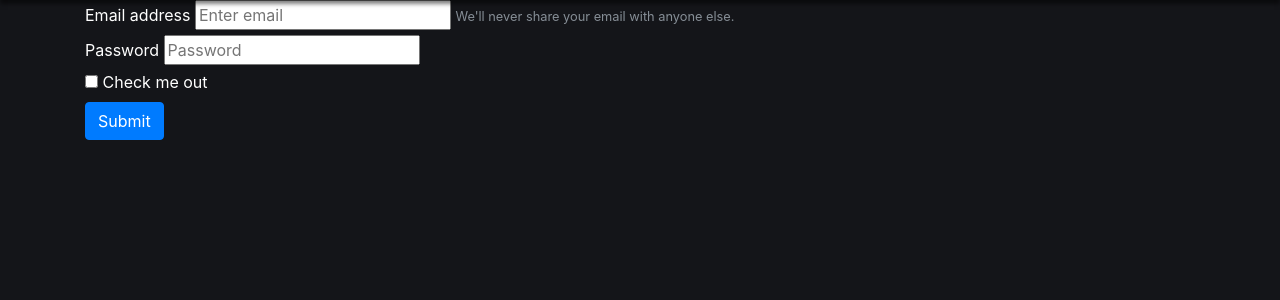
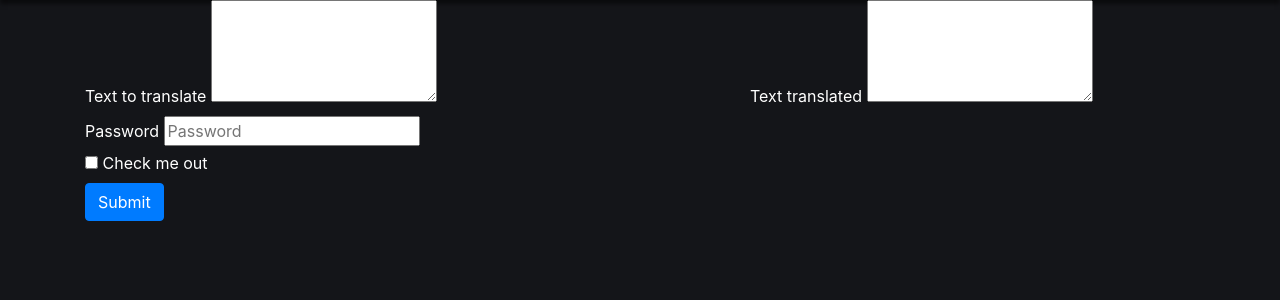
Before and after one commit to William-Barry-Aix/M3104-Projet, a PHP site: page /view/frontend/tradView.php in a window 1280 px wide. Shown: the part 52-352 px from the top of the page. Run offline with PHP 8.4, Linux system fonts and the light colour scheme; some libraries are stand-ins or nearby versions.

Commit message:
Premier test trad

```diff
--- a/view/frontend/nav.php
+++ b/view/frontend/nav.php
@@ -14,7 +14,7 @@
 	                        <a class="nav-link px-3" href="index.php?action=signin"><?= _("Sign in") ?></a>
 	                    </li>
 	                    <li class="nav-item py-1 ">
-	                        <a class="nav-link px-3" href="#"><?= _("Translate") ?></a>
+	                        <a class="nav-link px-3" href="tradView.php?action=translation"><?= _("Translate") ?></a>
 	                    </li>
 	                    <li class="nav-item dropdown py-1">
 							<a href="#" class="nav-link px-3 dropdown-toggle" data-toggle="dropdown"><i class="fa fa-list"></i>Lang<b class="caret"></b></a>
--- a/view/frontend/tradView.php
+++ b/view/frontend/tradView.php
@@ -1,11 +1,20 @@
-<?php $title = "Sign in" ?>
+<?php $title = "Translate" ?>
 <?php ob_start(); ?>
     <div class="container"
-    <form method="post"action="signin">
+    <form method="post"action="translation">
         <div class="form-group">
-            <label for="exampleInputEmail1">Email address</label>
-            <input type="email" class="form-control" id="exampleInputEmail1" aria-describedby="emailHelp" placeholder="Enter email">
-            <small id="emailHelp" class="form-text text-muted">We'll never share your email with anyone else.</small>
+            <div class="row">
+                <div class="col-5">
+                    <label for="exampleFormControlTextarea1"><?= _("Text to translate"); ?></label>
+                    <textarea class="form-control" id="exampleFormControlTextarea1" rows="4"></textarea>
+                </div>
+                <div class="col-2">
+                </div>
+                <div class="col-5">
+                    <label for="exampleFormControlTextarea1"><?= _("Text translated"); ?></label>
+                    <textarea class = "form-control" id="exampleFormControlTextarea1" rows="4"></textarea>
+                </div>
+            </div>
         </div>
         <div class="form-group">
             <label for="exampleInputPassword1">Password</label>
```
